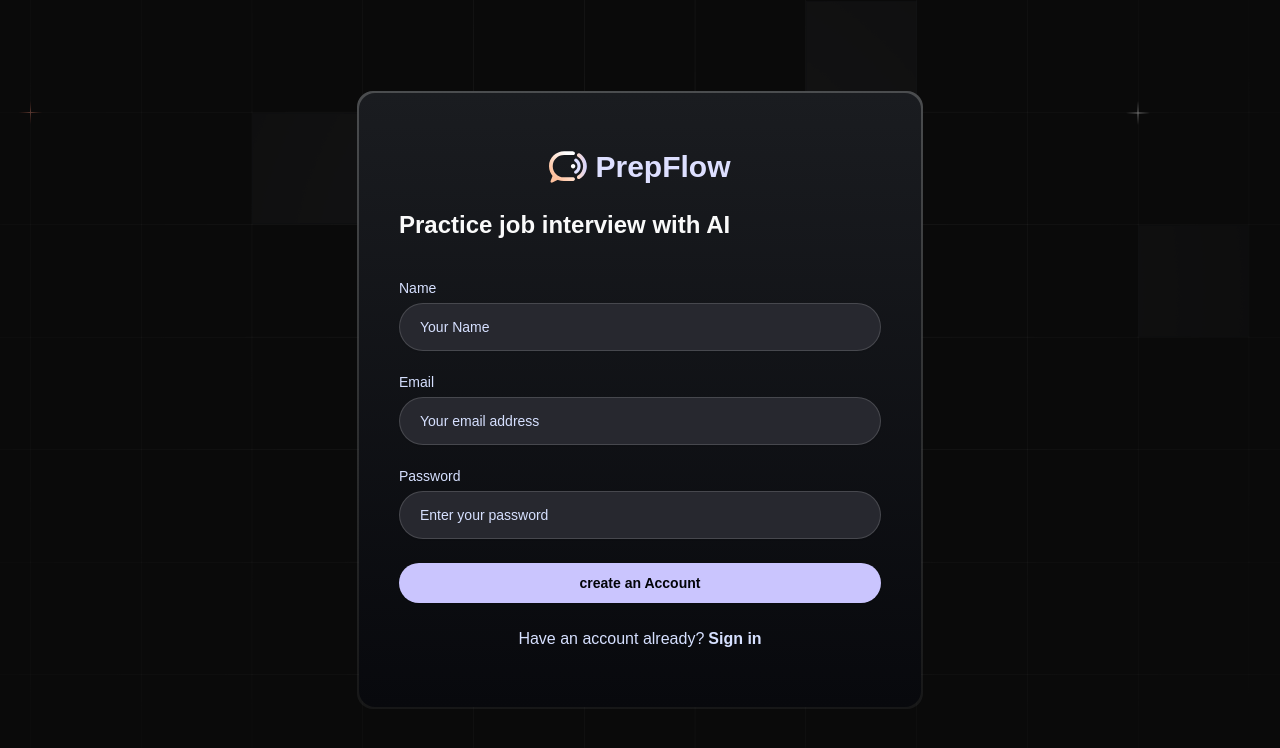
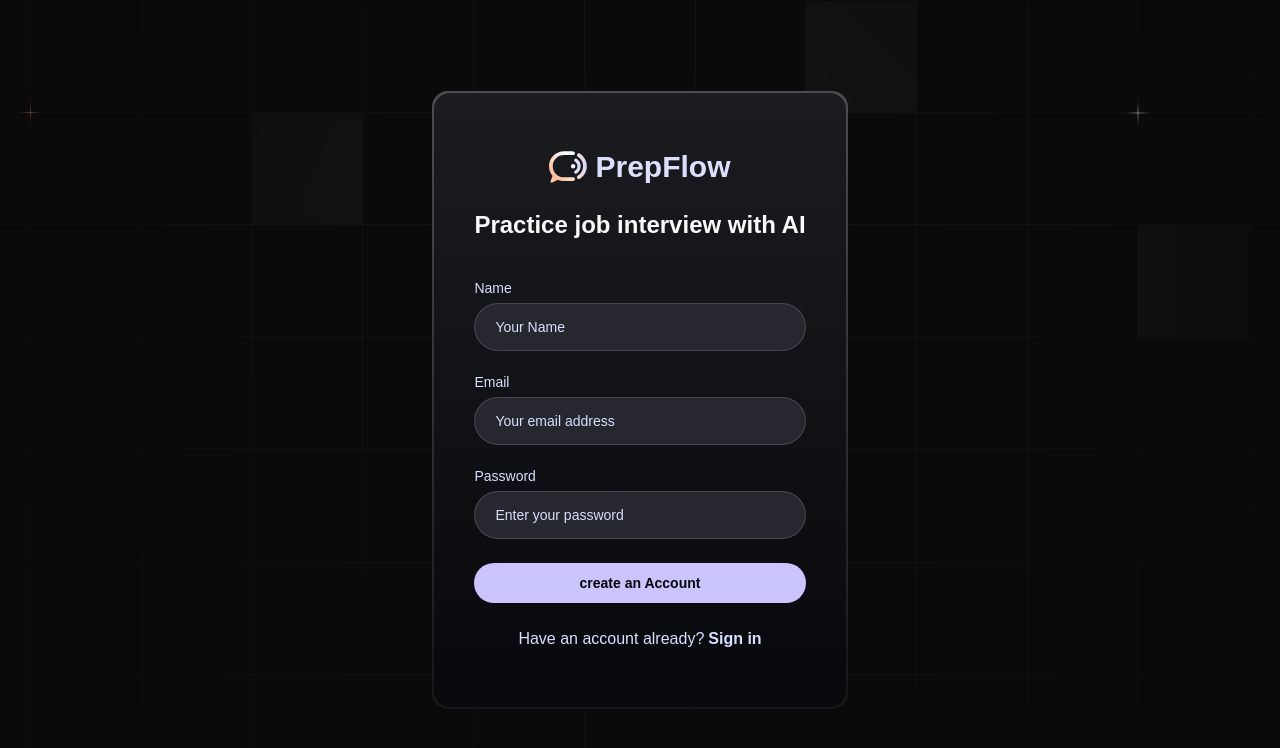
Before and after one commit to AvishekxD/prepflow_ai_mock_interview, a Next.js app: page /sign-up in a window 1280 px wide. Shown: the top 748 px of the page. Built offline with nearby package versions, Linux system fonts and the light colour scheme; no server answers; a web font is replaced by a local one.

Commit message:
fixing formfield

```diff
--- a/app/(root)/interview/page.tsx
+++ b/app/(root)/interview/page.tsx
@@ -9,7 +9,11 @@ const Page = async () => {
         <>
             <h3>Interview Generation</h3>
 
-            <Agent userName={user?.name} userId={user?.id} type="generate"/>
+            <Agent
+                userName={user?.name}
+                userId={user?.id}
+                type="generate"
+            />
         </>
     )
 }
--- a/components/AuthForm.tsx
+++ b/components/AuthForm.tsx
@@ -89,7 +89,8 @@ const AuthForm = ({ type }: {type: FormType}) => {
     const isSignIn = type === 'sign-in';
 
     return (
-        <div className="card-border lg:min-w-[566px]">
+
+        <div className="card-border lg:min-w-[366px]">
             <div className="flex flex-col gap-6 card py-14 px-10">
                 <div className="flex flex-row gap-2 justify-center">
                     <Image
--- a/components/FormField.tsx
+++ b/components/FormField.tsx
@@ -11,7 +11,14 @@ interface FormFieldProps <T extends FieldValues> {
     type?: 'text' | 'email' | 'password' | 'file'
 }
 
-const FormField = ({control, name, label, placeholder, type="text"}: FormFieldProps<T>) => (
+const FormField = <T extends FieldValues>({
+                                              control,
+                                              name,
+                                              label,
+                                              placeholder,
+                                              type = "text",
+                                          }: FormFieldProps<T>) => {
+    return (
         <Controller
             control={control}
             name={name}
@@ -21,8 +28,8 @@ const FormField = ({control, name, label, placeholder, type="text"}: FormFieldPr
                     <FormControl>
                         <Input
                             className="input"
+                            type={type}
                             placeholder={placeholder}
-                        type={type}
                             {...field}
                         />
                     </FormControl>
@@ -31,4 +38,5 @@ const FormField = ({control, name, label, placeholder, type="text"}: FormFieldPr
             )}
         />
     );
+};
 export default FormField
--- a/components/InterviewCard.tsx
+++ b/components/InterviewCard.tsx
@@ -18,6 +18,7 @@ interface InterviewCardProps {
 
 const InterviewCard = async ({ id, userId, role, type, techstack, createdAt }: InterviewCardProps) => {
     const feedback = await getFeedbackByInterviewId({ interviewId: id, userId });
+
 
     const normalizedType = /mix/gi.test(type) ? 'Mixed' : type;
     const formattedDate = dayjs(feedback?.createdAt || createdAt || Date.now()).format('MMM D, YYYY'); // Added 'YYYY' for the year
--- a/lib/actions/auth.action.ts
+++ b/lib/actions/auth.action.ts
@@ -3,7 +3,7 @@
 import {db, auth} from "@/firebase/admin";
 import {cookies} from "next/headers";
 
-const ONE_WEEK = 60 * 60 * 26 * 7;
+const ONE_WEEK = 60 * 60 * 24 * 7;
 
 export async function signUp(params: SignUpParams){
     const { uid, name, email } = params;
@@ -92,7 +92,6 @@ export async function getCurrentUser(): Promise<User | null> {
     const cookieStore = await cookies();
 
     const sessionCookie = cookieStore.get('session')?.value;
-
     if(!sessionCookie) return null;
 
     try {
@@ -102,7 +101,6 @@ export async function getCurrentUser(): Promise<User | null> {
             .collection('users')
             .doc(decodedClaims.uid)
             .get();
-
         if(!userRecord.exists) return null;
 
         return{
```
Lines whose indentation alone changed are shown as unchanged.
